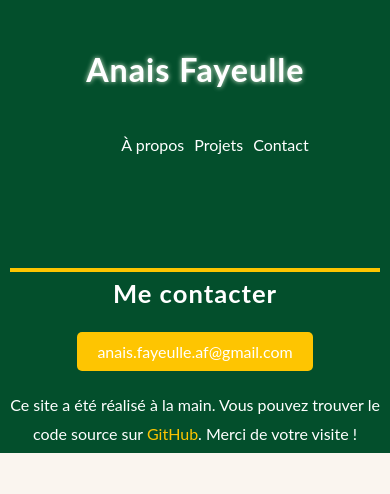
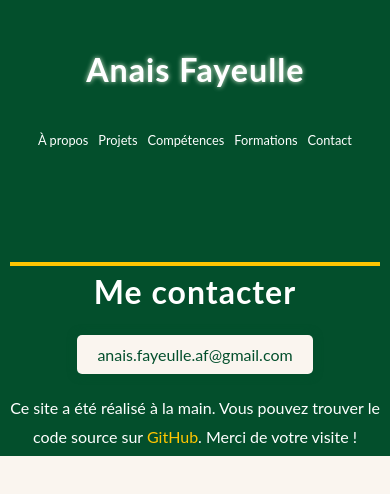
Before and after one commit to anaissclt/Portfolio, a React (Create React App) app: page / in a window 390 px wide. Shown: the top 494 px of the page. Built offline with nearby package versions, Linux system fonts and the light colour scheme.

Commit message:
MAJ CSS/Responsive

```diff
--- a/src/assets/style.scss
+++ b/src/assets/style.scss
@@ -1,13 +1,16 @@
 .button {
     display: inline-block;
     padding: 10px 20px;
-    background-color: #FEC501;
-    color: #fff;
+    background-color: #FAF5EF;
+    color: #034F2C;
+    box-shadow: 0px 0px 10px #034F2C;
     text-decoration: none;
     border-radius: 5px;
+    font-size: 1rem;
     transition: background-color 0.3s ease;
 
     &:hover {
       background-color: #034F2C;
+      color: #fff;
     }
   }
--- a/src/components/about/about.css
+++ b/src/components/about/about.css
@@ -13,18 +13,18 @@
   }
 
 .about-title {
-    font-size: 24px;
-    color: #FEC501;
+    font-size: 2rem;
+    color: #034F2C;
     margin-bottom: 10px;
 }
 
 .about-job-description {
-    font-size: 16px;
+    font-size: 1rem;
     margin-bottom: 15px;
 }
 
 .about-content {
-    font-size: 16px;
+    font-size: 1rem;
     line-height: 1.5;
     margin-bottom: 15px;
 }
--- a/src/components/project/projet.css
+++ b/src/components/project/projet.css
@@ -9,6 +9,7 @@
   border-top: 4px solid #fec501;
   padding-top: 6px;
   letter-spacing: 1px;
+  font-size: 2rem;
 }
 
 .projects-container {
@@ -35,17 +36,17 @@
 }
 
 .project-item:hover {
-  box-shadow: 0px 0px 10px #034F2C;
+  box-shadow: 0px 0px 10px #FEC501;
 }
 
 .project-title {
-  font-size: 20px;
-  color: #fec501;
+  font-size: 1.5rem;
+  color: #034F2C;
   margin-bottom: 10px;
 }
 
 .project-description {
-  font-size: 16px;
+  font-size: 1rem;
   margin-bottom: 15px;
 }
 
@@ -57,11 +58,10 @@
 
 .project-competences {
   background-color: #034F2C;
-  opacity: 50%;
   color: #fff;
   border-radius: 15px;
   padding: 5px 6px;
-  font-size: 15px;
+  font-size: 1rem;
   margin: 10px;
   width: 110px;
   display: flex;
--- a/src/components/skills/Skills.jsx
+++ b/src/components/skills/Skills.jsx
@@ -31,7 +31,7 @@ const Skill = () => {
   const duplicatedSkills = SkillsData.concat(SkillsData);
 
   return (
-    <div className='div-skills'>
+    <div className='div-skills' id="skills">
       <h1 className="skills-title-h1">Mes compétences</h1>
       <div className="skills-outer-container">
         <div className="skills-container" ref={containerRef}>
--- a/src/components/skills/skills.css
+++ b/src/components/skills/skills.css
@@ -9,6 +9,7 @@
     border-top: 4px solid #FEC501;
     padding-top: 6px;
     letter-spacing: 1px;
+    font-size: 2rem;
   }
 
   .skills-container {
@@ -31,12 +32,12 @@
   }
 
   .skills-item:hover {
-    box-shadow: 0px 0px 10px #034F2C
+    box-shadow: 0px 0px 10px #FEC501
   }
 
   .skills-title {
-    font-size: 20px;
-    color: #FEC501;
+    font-size: 1rem;
+    color: #034f2c;
     margin-bottom: 10px;
   }
 
--- a/src/components/trainings/Trainings.jsx
+++ b/src/components/trainings/Trainings.jsx
@@ -24,7 +24,7 @@ const Trainings = () => {
   };
 
   return (
-    <div className="div-trainings">
+    <div className="div-trainings" id="formation">
       <h1 className="trainings-title-h1">Mes formations</h1>
       <div className="container-trainings">
         <div className="training-details">
@@ -45,7 +45,7 @@ const Trainings = () => {
               </div>
               {/* Affiche la description si la collapse est ouverte */}
               {selectedTrainingIndex === index && (
-                <div>
+                <div  className="training-description">
                   <p>{training.description}</p>
                   {Array.isArray(training.details) && (
                     <ul>
--- a/src/components/trainings/trainings.css
+++ b/src/components/trainings/trainings.css
@@ -9,6 +9,7 @@
   border-top: 4px solid #fec501;
   padding-top: 6px;
   letter-spacing: 1px;
+  font-size: 2rem;
 }
 
 .container-trainings {
@@ -35,7 +36,7 @@
     flex-wrap: wrap;
     justify-content: center;
     align-items: center;
-    color: #fec501;
+    color: #034f2c;
 }
 
 .training-details {
@@ -45,3 +46,7 @@
 ul {
     list-style-type: none;
   }
+
+  .training-description {
+    font-size: 1rem;
+  }
--- a/src/layouts/Footer/footer.css
+++ b/src/layouts/Footer/footer.css
@@ -17,7 +17,7 @@ footer {
     max-width: 600px;
     border-top: 4px solid #FEC501;
     padding-top: 6px;
-    font-size: 1.6rem;
+    font-size: 2rem;
     letter-spacing: 1px;
 }
 
@@ -34,10 +34,9 @@ footer {
   }
 
 .container-footer-email {
-    background-color: #FEC501;
+    background-color: #034F2C;
     border-radius: 8px;
-    color: #fff;
-    font-size: 1rem;
+    font-size: 1.5rem;
     padding: 18px;
     border: none;
     cursor: pointer;
@@ -45,5 +44,15 @@ footer {
 }
 
 .container-footer-email a{
+    color: #034F2C;
+}
+
+.container-footer-email:hover{
+    color: #fff;
+    font-size: 1rem;
+   font-style: italic;
+}
+
+.container-footer-email:hover a:hover{
     color: #fff;
 }
--- a/src/layouts/Header/Header.jsx
+++ b/src/layouts/Header/Header.jsx
@@ -3,7 +3,7 @@ import React from "react";
 
 // STYLE
 import "./header.css";
-import "../../assets/animations/animations.css"
+import "../../assets/animations/animations.css";
 
 function Header() {
   return (
@@ -11,12 +11,24 @@ function Header() {
       <div className="container-header">
         <h1>Anais Fayeulle</h1>
         <nav className="nav">
-				<ul>
-        <li><a href="#about">À propos</a></li>
-            <li><a href="#projects">Projets</a></li>
-            <li><a href="#contact">Contact</a></li>
-				</ul>
-			</nav>
+          <ul>
+            <li>
+              <a href="#about">À propos</a>
+            </li>
+            <li>
+              <a href="#projects">Projets</a>
+            </li>
+            <li>
+              <a href="#skills">Compétences</a>
+            </li>
+            <li>
+              <a href="#formation">Formations</a>
+            </li>
+            <li>
+              <a href="#contact">Contact</a>
+            </li>
+          </ul>
+        </nav>
       </div>
     </header>
   );
--- a/src/layouts/Header/header.css
+++ b/src/layouts/Header/header.css
@@ -59,6 +59,11 @@ header {
     justify-content: center;
   }
 
+  .nav ul {
+    font-size: 0.8rem;
+    padding: 0px;
+  }
+
   .nav li {
     padding: 10px 5px;
   }
```
